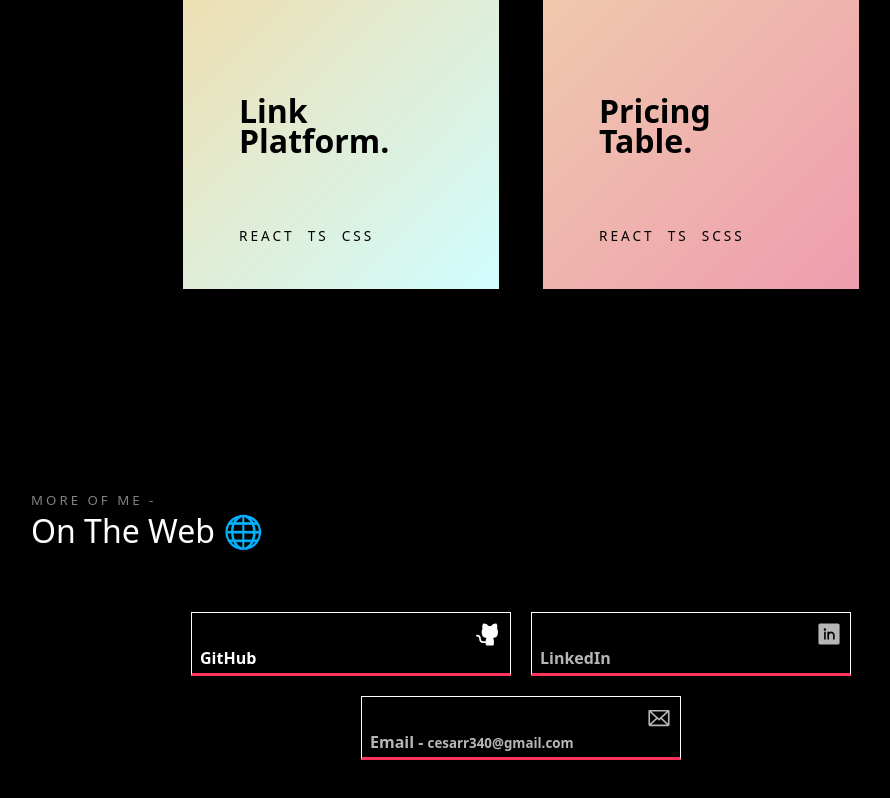
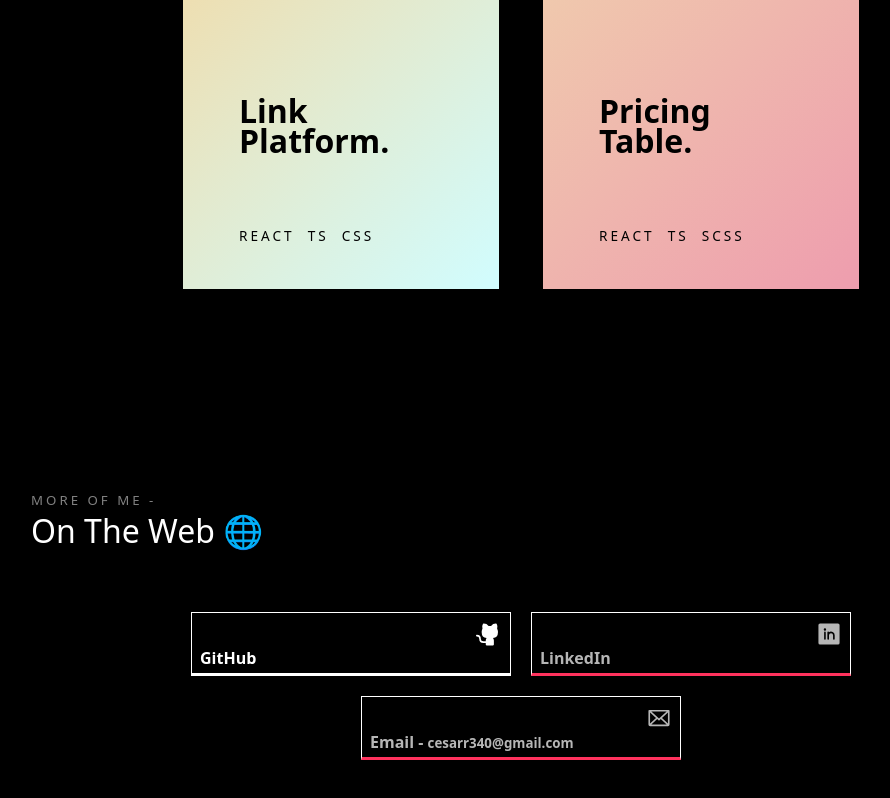
Before and after one commit to cesar-lima/portfolio, a React (Vite) app: page / in a window 1280 px wide. In both pictures the pointer is over the element 470 px from the left and 2054 px from the top of the page. Shown: the part 1410-2208 px from the top of the page, without its empty margins (119-1009 px from the left). Built offline with nearby package versions, Linux system fonts and the light colour scheme.

Commit message:
alterar css para melhor visualização.

```diff
--- a/src/styles/contacts.scss
+++ b/src/styles/contacts.scss
@@ -30,10 +30,7 @@
             flex-direction: column;
             width: 20rem;
             min-width: 17rem;
-
-            a:hover{
-                color: #ffffff;
-            }
+            transition: 0.5s;
 
             a{
                 text-decoration: none;
@@ -56,5 +53,13 @@
                 font-size: 10pt;
             }
         }
+
+        .card:hover{
+            border-bottom: 3px solid #ffffff;
+
+            a{
+                color: #ffffff;
+            }
+        }
     }
 }
```
